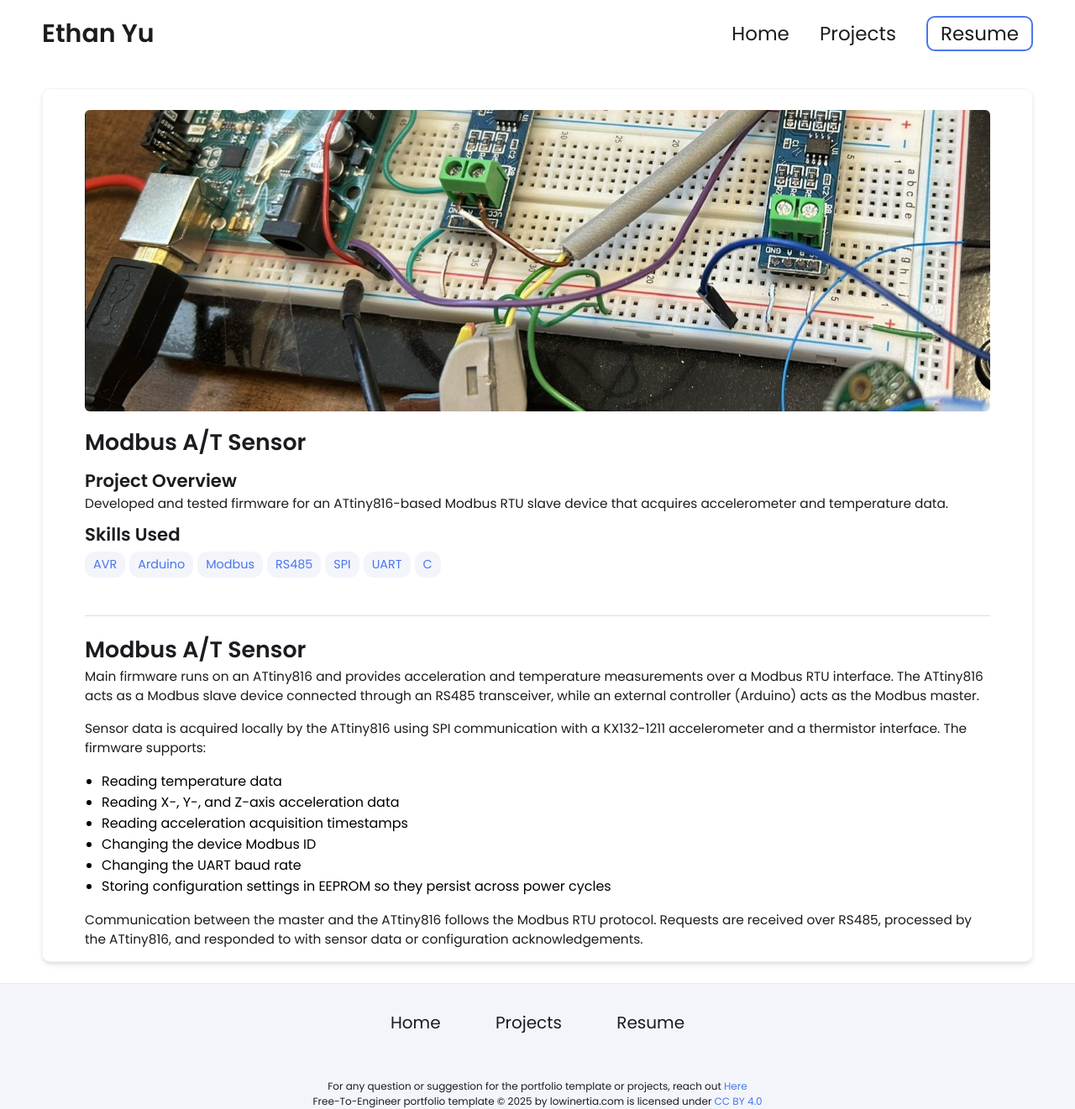
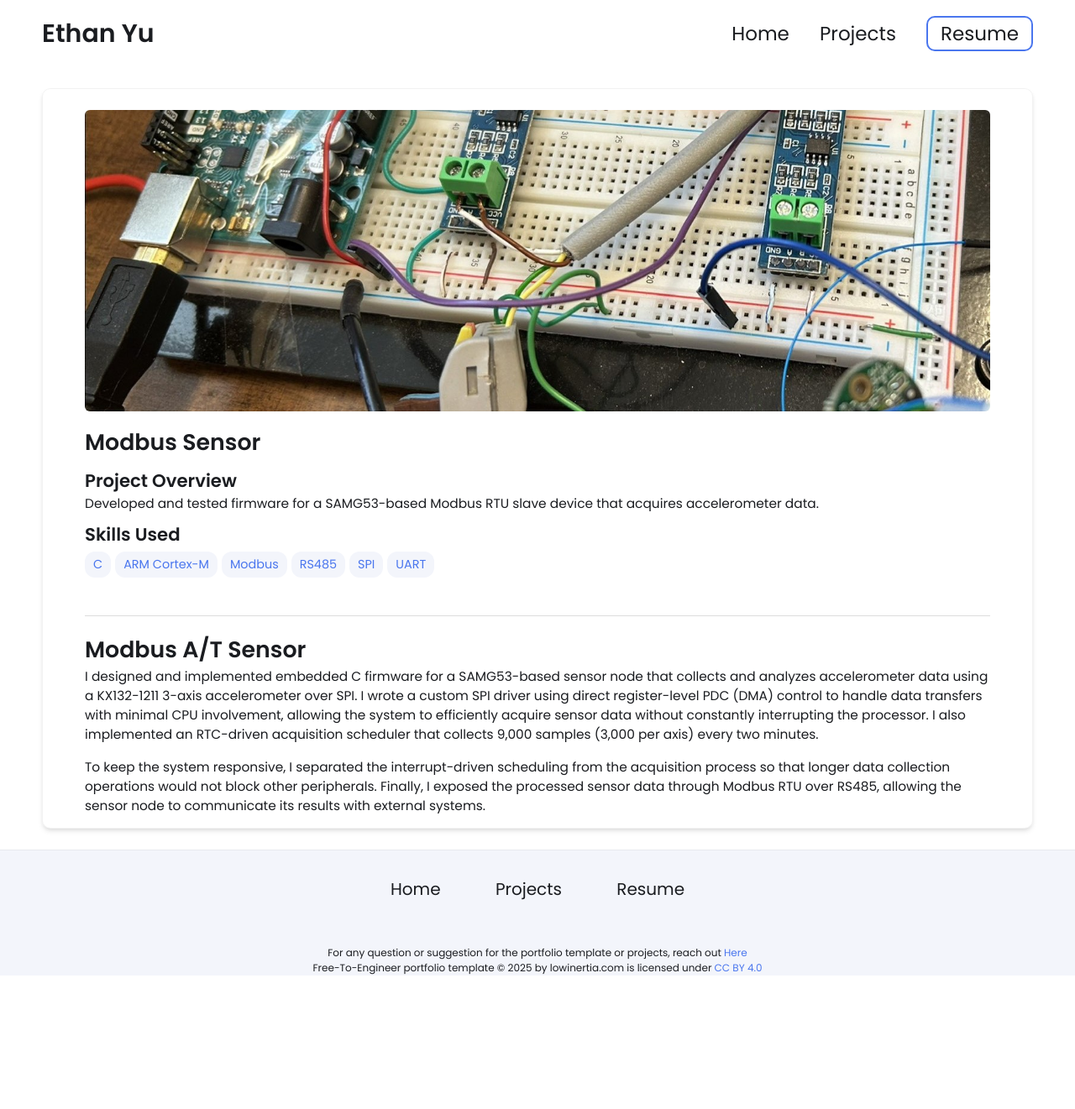
Before and after one commit to chaoqy/chaoqy.github.io, a Jekyll site: the page built from _projects/1_modbus_sensor/index.md, in a window 1280 px wide. Shown: the whole page at 84% size. Built offline with Jekyll 4.4.1, drawn with Linux system fonts in a browser that asks for light colours; after the commit the page ends 1162 px from its top, so only the background shows below that.

Commit message:
Update index.md

```diff
--- a/_projects/1_modbus_sensor/index.md
+++ b/_projects/1_modbus_sensor/index.md
@@ -1,28 +1,19 @@
 ---
 layout: post
-title: Modbus A/T Sensor
-description: Developed and tested firmware for an ATtiny816-based Modbus RTU slave device that acquires accelerometer and temperature data.
+title: Modbus Sensor
+description: Developed and tested firmware for a SAMG53-based Modbus RTU slave device that acquires accelerometer data.
 skills:
-- AVR
-- Arduino
+- C
+- ARM Cortex-M
 - Modbus
 - RS485
 - SPI
 - UART
-- C
 main-image: /modbus_sensor.jpg
 ---
 
 ---
 # Modbus A/T Sensor
-Main firmware runs on an ATtiny816 and provides acceleration and temperature measurements over a Modbus RTU interface. The ATtiny816 acts as a Modbus slave device connected through an RS485 transceiver, while an external controller (Arduino) acts as the Modbus master.
+I designed and implemented embedded C firmware for a SAMG53-based sensor node that collects and analyzes accelerometer data using a KX132-1211 3-axis accelerometer over SPI. I wrote a custom SPI driver using direct register-level PDC (DMA) control to handle data transfers with minimal CPU involvement, allowing the system to efficiently acquire sensor data without constantly interrupting the processor. I also implemented an RTC-driven acquisition scheduler that collects 9,000 samples (3,000 per axis) every two minutes.
 
-Sensor data is acquired locally by the ATtiny816 using SPI communication with a KX132-1211 accelerometer and a thermistor interface. The firmware supports:
--	Reading temperature data
--	Reading X-, Y-, and Z-axis acceleration data
--	Reading acceleration acquisition timestamps
--	Changing the device Modbus ID
--	Changing the UART baud rate
--	Storing configuration settings in EEPROM so they persist across power cycles
-
-Communication between the master and the ATtiny816 follows the Modbus RTU protocol. Requests are received over RS485, processed by the ATtiny816, and responded to with sensor data or configuration acknowledgements.
+To keep the system responsive, I separated the interrupt-driven scheduling from the acquisition process so that longer data collection operations would not block other peripherals. Finally, I exposed the processed sensor data through Modbus RTU over RS485, allowing the sensor node to communicate its results with external systems.
```
